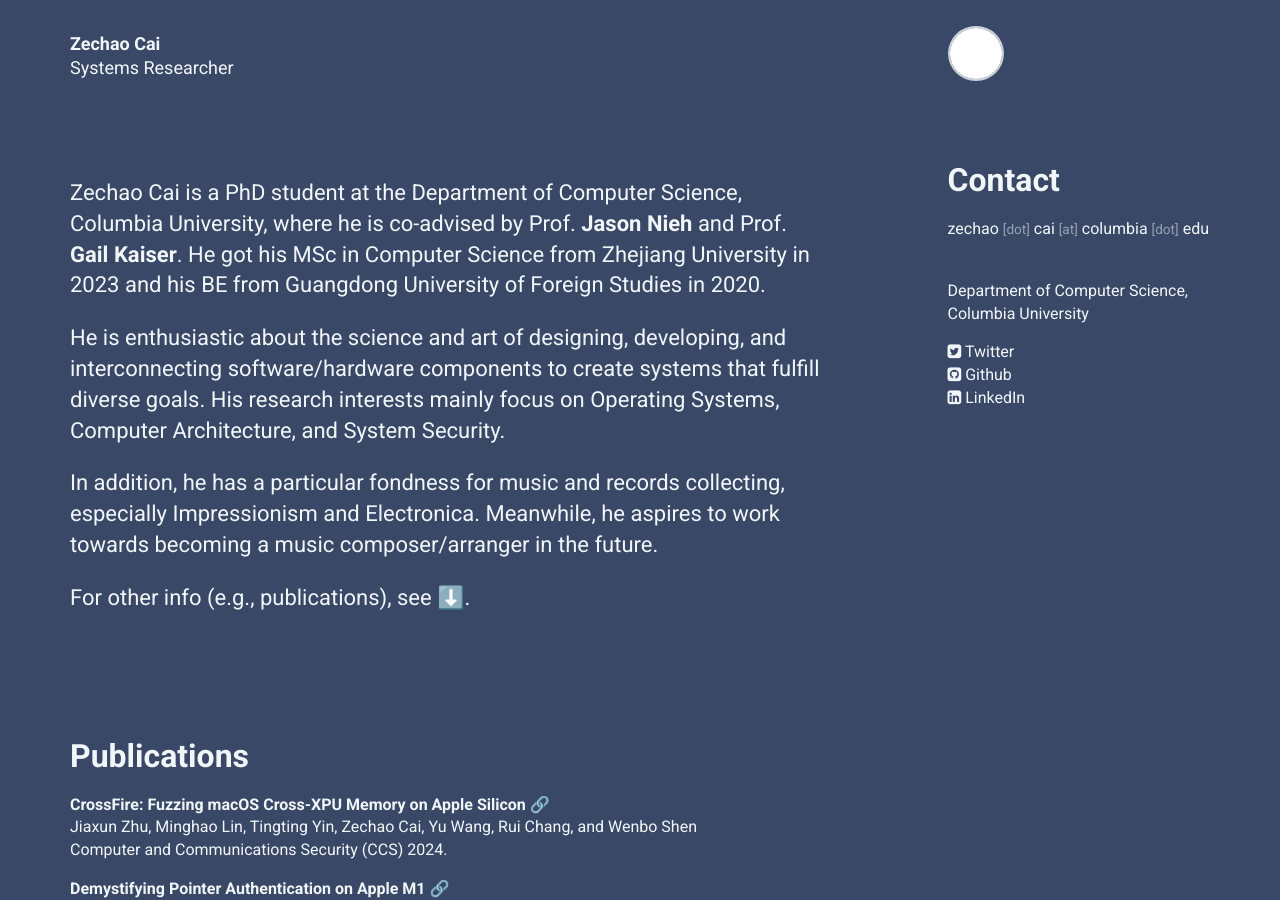
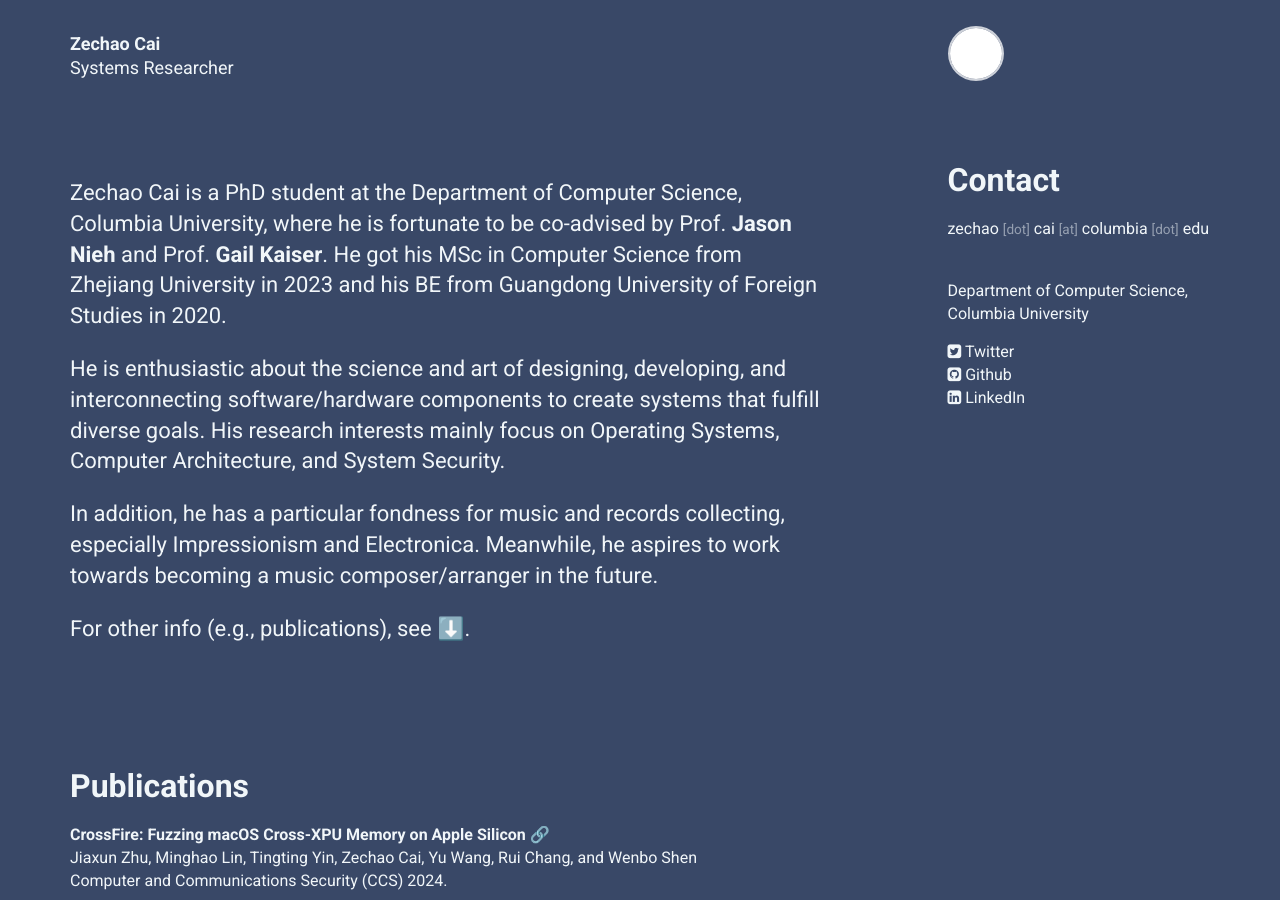
Before and after one commit to zech4o/zech4o.github.io, a Jekyll site: the page built from index.html, in a window 1280 px wide and 900 px high. Built offline with Jekyll 4.4.1, drawn with Linux system fonts in a browser that asks for light colours; nearby versions of some CDN libraries.

Commit message:
update 2024-08-25

```diff
--- a/_data/personal.yml
+++ b/_data/personal.yml
@@ -31,7 +31,7 @@
 intro:
   title:
   body: >
-   Zechao Cai is a PhD student at the Department of Computer Science, Columbia University, where he is co-advised by Prof. [__Jason Nieh__](https://www.cs.columbia.edu/~nieh/) and Prof. [__Gail Kaiser__](https://www.cs.columbia.edu/~kaiser/). He got his MSc in Computer Science from Zhejiang University in 2023 and his BE from Guangdong University of Foreign Studies in 2020.
+   Zechao Cai is a PhD student at the Department of Computer Science, Columbia University, where he is fortunate to be co-advised by Prof. [__Jason Nieh__](https://www.cs.columbia.edu/~nieh/) and Prof. [__Gail Kaiser__](https://www.cs.columbia.edu/~kaiser/). He got his MSc in Computer Science from Zhejiang University in 2023 and his BE from Guangdong University of Foreign Studies in 2020.
 
 
     He is enthusiastic about the science and art of designing, developing, and interconnecting software/hardware components to create systems that fulfill diverse goals. His research interests mainly focus on Operating Systems, Computer Architecture, and System Security.
```
